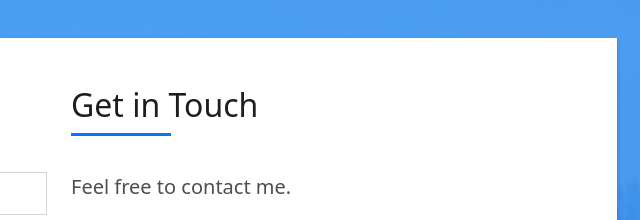
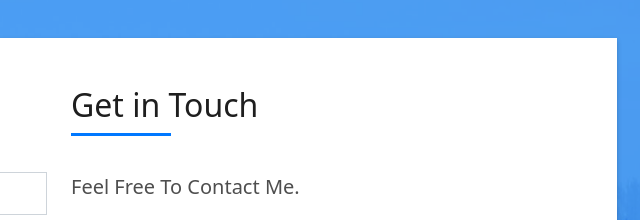
Before and after one commit to Jyothika-kj/portfolio, a plain HTML site: page index.html in a window 1280 px wide. Shown: the part 3263-3483 px from the top of the page, 581-1221 px from the left. Drawn offline with nearby package versions, Linux system fonts and the light colour scheme.

Commit message:
new commit 1
new commit 1

```diff
--- a/index.html
+++ b/index.html
@@ -336,7 +336,7 @@
                     </div>
                     <div class="more-info">
                       <p class="lead">
-                        Feel free to contact me.
+                        Feel Free To Contact Me.
                       </p>
                       <ul class="list-ico">
                         <li><span class="bi bi-geo-alt"></span>Kupperi(H), blangad P.O,Chavakkad, Thrissur, Kerala.</li>
```
